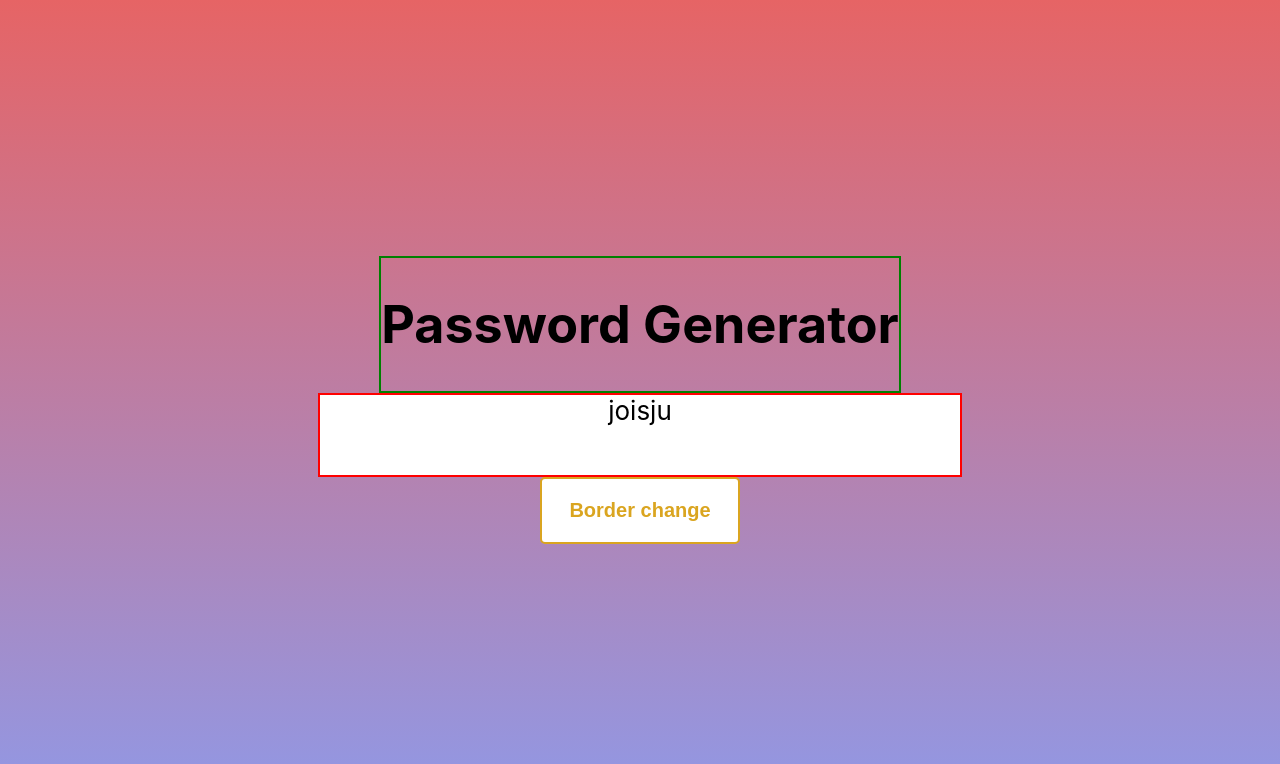
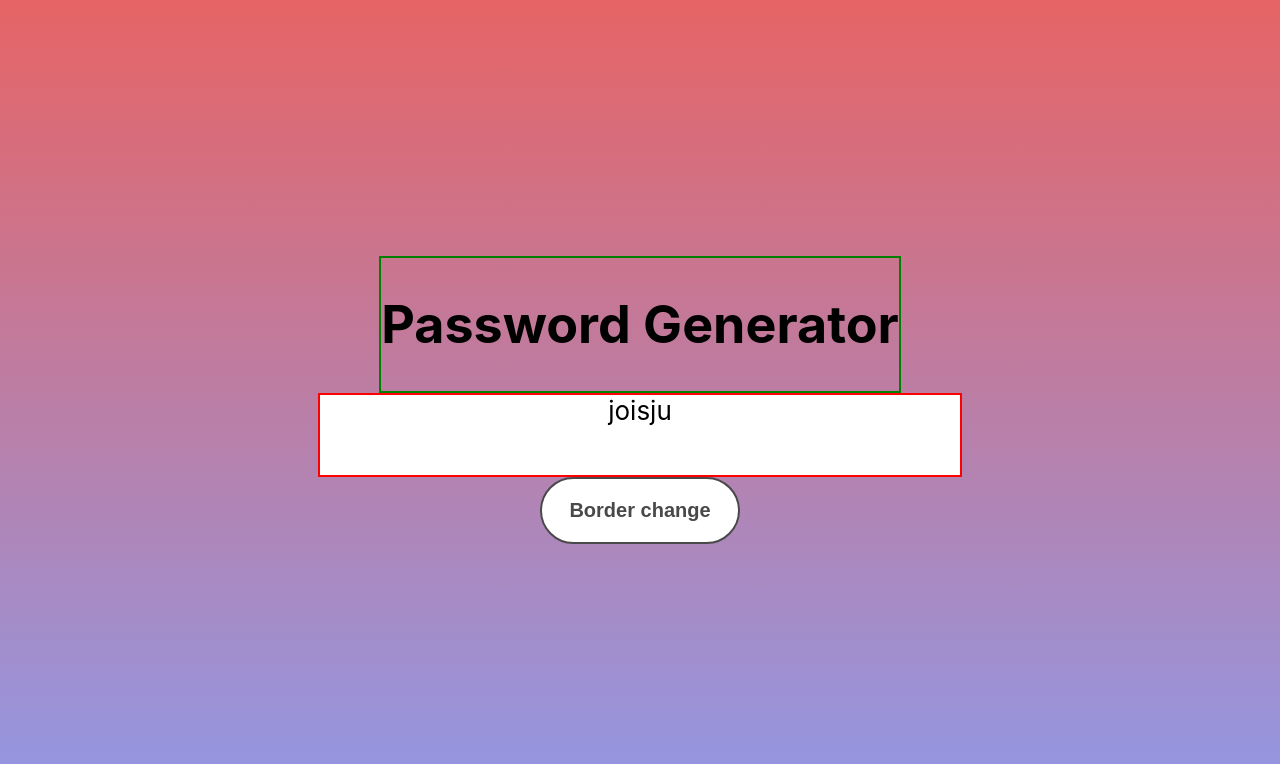
Before and after one commit to ericcnguyen04/password-generator, a React (Create React App) app: page / in a window 1280 px wide. In both pictures the pointer is over the button "Border change". Shown: the top 764 px of the page. Built offline with nearby package versions, Linux system fonts and the light colour scheme.

Commit message:
animation

```diff
--- a/src/App.css
+++ b/src/App.css
@@ -61,3 +61,9 @@ button:focus {
   border-radius: 5px;
   transition: all 300ms;
 }
+
+.ten:hover {
+  color: #494949;
+  border: 2px solid #494949;
+  border-radius: 50px;
+}
```
